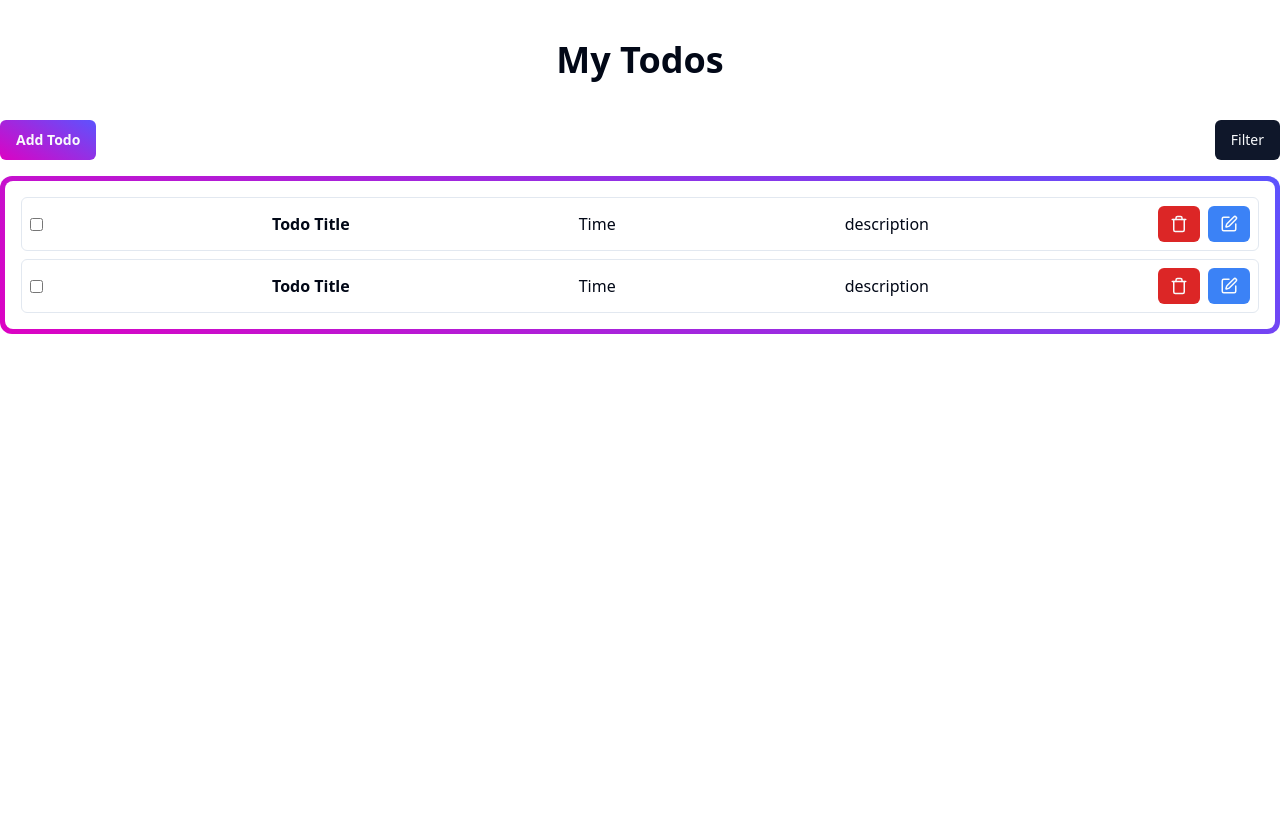
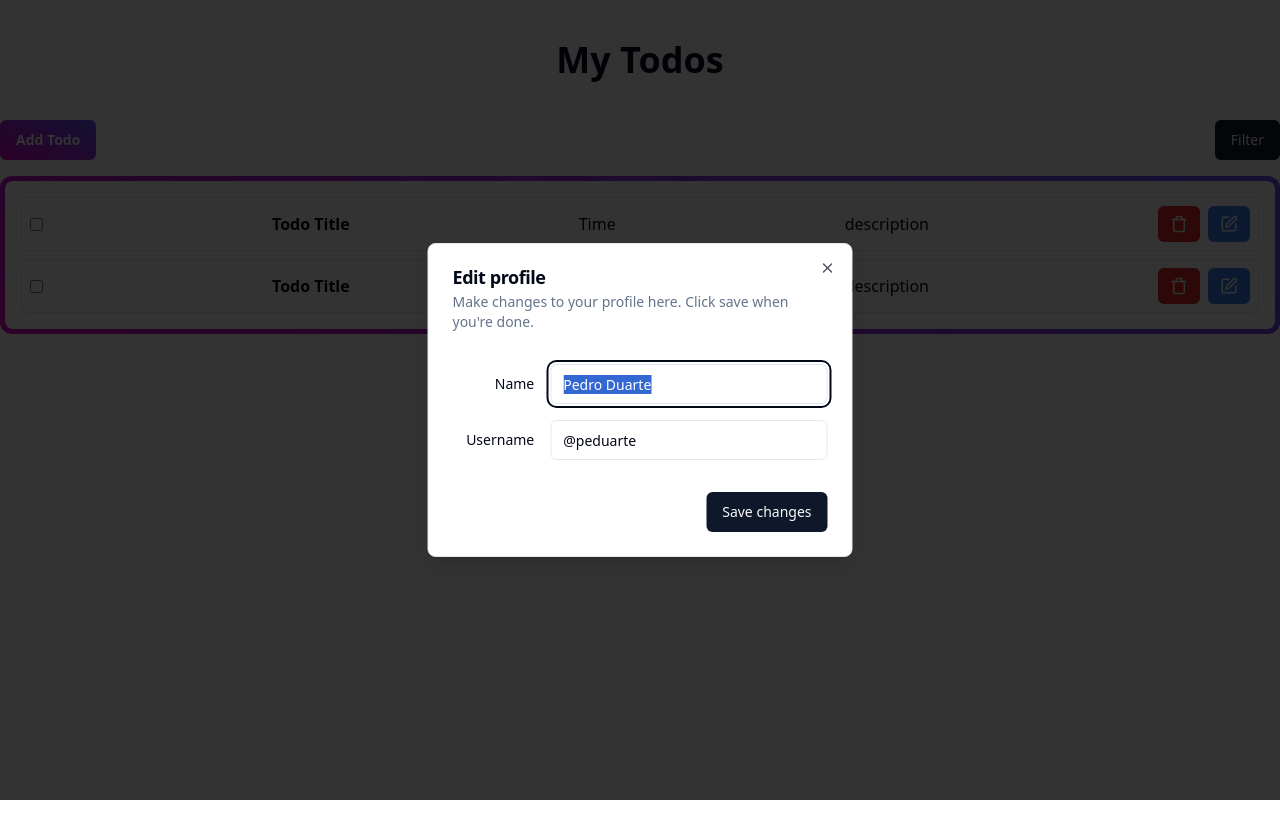
Before and after one commit to mominulhouqe/todo-app-with-redux, a React (Vite) app: page / in a window 1280 px wide. Both pictures are taken after a click on the button "Add Todo". Built offline with nearby package versions, Linux system fonts and the light colour scheme.

Commit message:
Added todo modal

```diff
--- a/package.json
+++ b/package.json
@@ -10,6 +10,7 @@
     "preview": "vite preview"
   },
   "dependencies": {
+    "@radix-ui/react-dialog": "^1.0.5",
     "@radix-ui/react-dropdown-menu": "^2.0.6",
     "@radix-ui/react-label": "^2.0.2",
     "@radix-ui/react-slot": "^1.0.2",
--- /dev/null
+++ b/src/components/todos/AddToModal.tsx
@@ -0,0 +1,59 @@
+import { Button } from "@/components/ui/button";
+import {
+  Dialog,
+  DialogContent,
+  DialogDescription,
+  DialogFooter,
+  DialogHeader,
+  DialogTitle,
+  DialogTrigger,
+} from "@/components/ui/dialog";
+import { Input } from "@/components/ui/input";
+import { Label } from "@/components/ui/label";
+
+const AddToModal = () => {
+  return (
+    <div>
+     <Dialog>
+      <DialogTrigger asChild>
+      <Button className="bg-primary-gradient font-semibold">Add Todo</Button>
+      </DialogTrigger>
+      <DialogContent className="sm:max-w-[425px]">
+        <DialogHeader>
+          <DialogTitle>Edit profile</DialogTitle>
+          <DialogDescription>
+            Make changes to your profile here. Click save when you're done.
+          </DialogDescription>
+        </DialogHeader>
+        <div className="grid gap-4 py-4">
+          <div className="grid grid-cols-4 items-center gap-4">
+            <Label htmlFor="name" className="text-right">
+              Name
+            </Label>
+            <Input
+              id="name"
+              defaultValue="Pedro Duarte"
+              className="col-span-3"
+            />
+          </div>
+          <div className="grid grid-cols-4 items-center gap-4">
+            <Label htmlFor="username" className="text-right">
+              Username
+            </Label>
+            <Input
+              id="username"
+              defaultValue="@peduarte"
+              className="col-span-3"
+            />
+          </div>
+        </div>
+        <DialogFooter>
+          <Button type="submit">Save changes</Button>
+        </DialogFooter>
+      </DialogContent>
+    </Dialog>
+    </div>
+  );
+};
+
+export default AddToModal;
--- /dev/null
+++ b/src/components/todos/TodoFilter.tsx
@@ -0,0 +1,33 @@
+import { Button } from "../ui/button";
+import {
+  DropdownMenu,
+  DropdownMenuContent,
+  DropdownMenuLabel,
+  DropdownMenuRadioGroup,
+  DropdownMenuRadioItem,
+  DropdownMenuSeparator,
+  DropdownMenuTrigger,
+} from "../ui/dropdown-menu";
+
+const TodoFilter = () => {
+  return (
+    <div>
+      <DropdownMenu>
+        <DropdownMenuTrigger asChild>
+          <Button variant="outline">Open</Button>
+        </DropdownMenuTrigger>
+        <DropdownMenuContent className="w-56">
+          <DropdownMenuLabel>Panel Position</DropdownMenuLabel>
+          <DropdownMenuSeparator />
+          <DropdownMenuRadioGroup value={position} onValueChange={setPosition}>
+            <DropdownMenuRadioItem value="top">Top</DropdownMenuRadioItem>
+            <DropdownMenuRadioItem value="bottom">Bottom</DropdownMenuRadioItem>
+            <DropdownMenuRadioItem value="right">Right</DropdownMenuRadioItem>
+          </DropdownMenuRadioGroup>
+        </DropdownMenuContent>
+      </DropdownMenu>
+    </div>
+  );
+};
+
+export default TodoFilter;
--- a/src/components/todos/TodosContainer.tsx
+++ b/src/components/todos/TodosContainer.tsx
@@ -1,11 +1,13 @@
 import { Button } from "../ui/button";
+import AddToModal from "./AddToModal";
 import TodosCard from "./TodosCard";
 
 const TodosContainer = () => {
   return (
     <div>
       <div className="flex justify-between mb-4">
-        <Button className="bg-primary-gradient font-semibold">Add Todo</Button>
+
+        <AddToModal />
         <Button>Filter</Button>
       </div>
 
```
Also changed, not shown: 1 other file (tests, documents, lock files or other folders).
